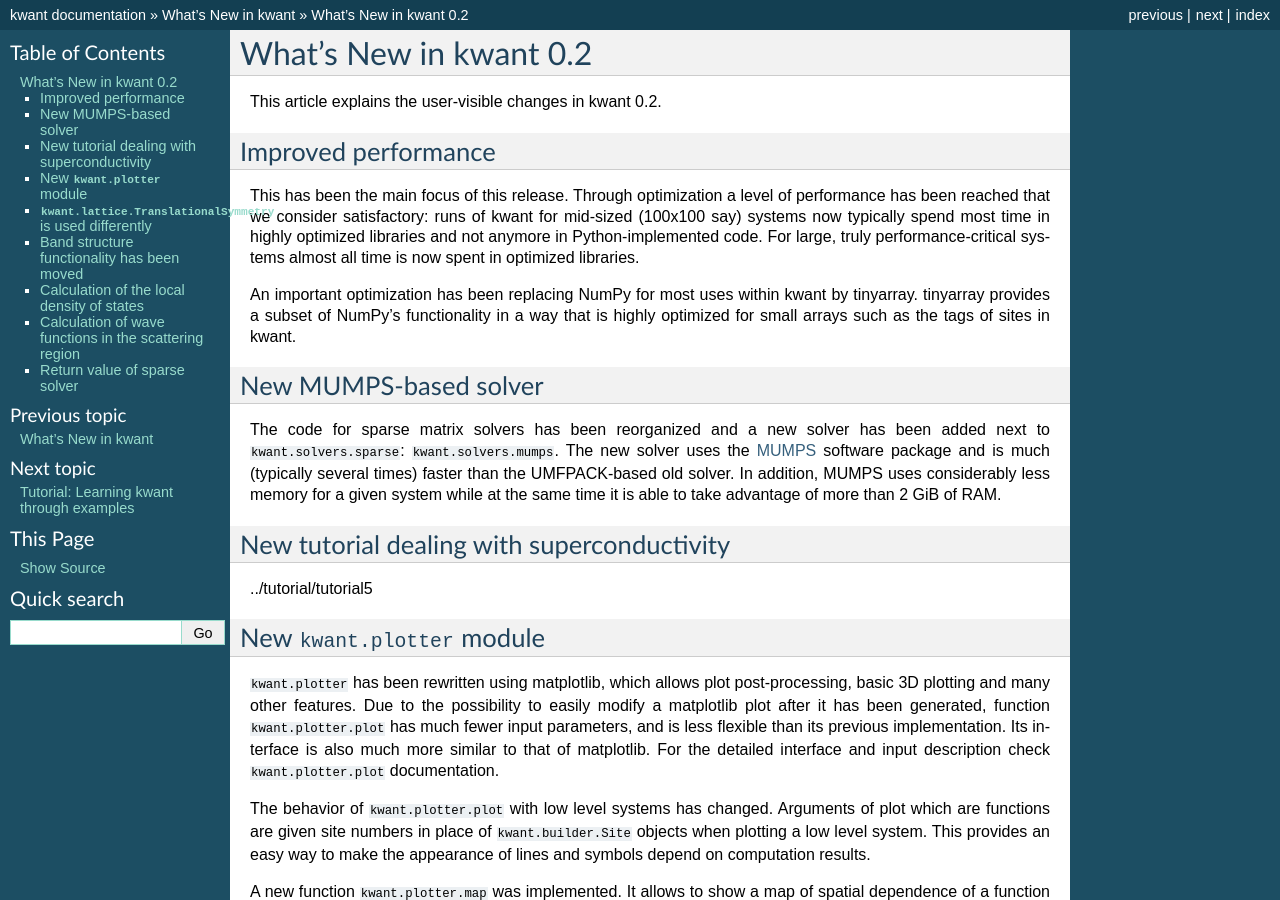
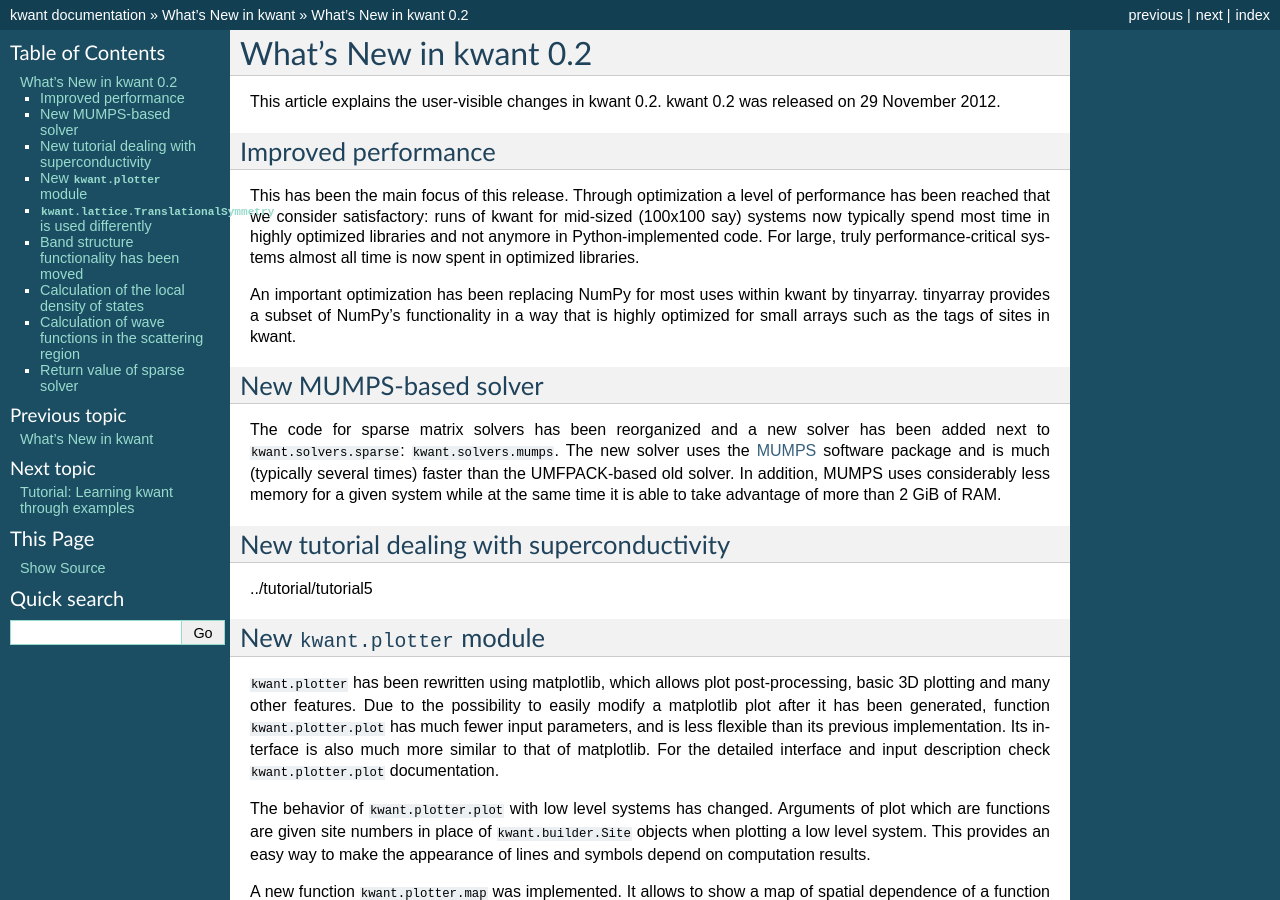
Before and after one commit to kwant-project/kwant, a Sphinx documentation site: the page built from doc/source/whatsnew/0.2.rst, in a window 1280 px wide and 900 px high. Built offline with Sphinx 7.4.7, drawn with Linux system fonts in a browser that asks for light colours; formulas are drawn with MathJax 3; pages that are not in the unit, such as notebooks, are missing from menus; the version number could not be read and is left out; cross-references to code outside the pages are shown as plain code.

Commit message:
add release date for 0.2

```diff
--- a/doc/source/whatsnew/0.2.rst
+++ b/doc/source/whatsnew/0.2.rst
@@ -1,7 +1,8 @@
 What's New in kwant 0.2
 =======================
 
-This article explains the user-visible changes in kwant 0.2.
+This article explains the user-visible changes in kwant 0.2.  kwant 0.2 was
+released on 29 November 2012.
 
 Improved performance
 --------------------
```
